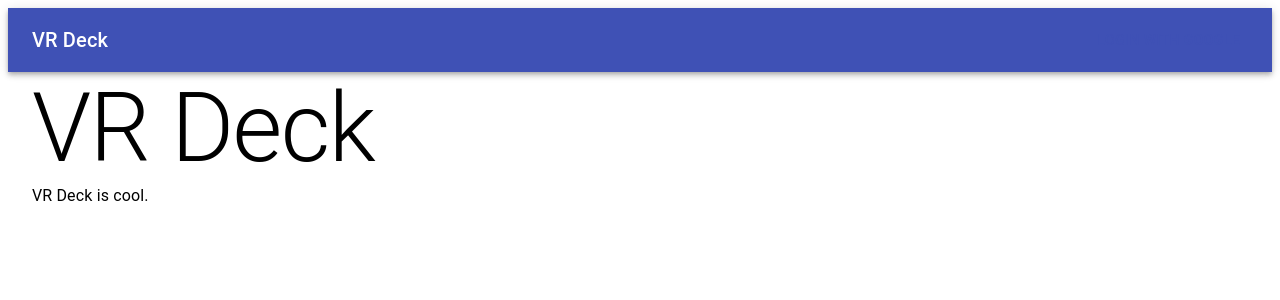
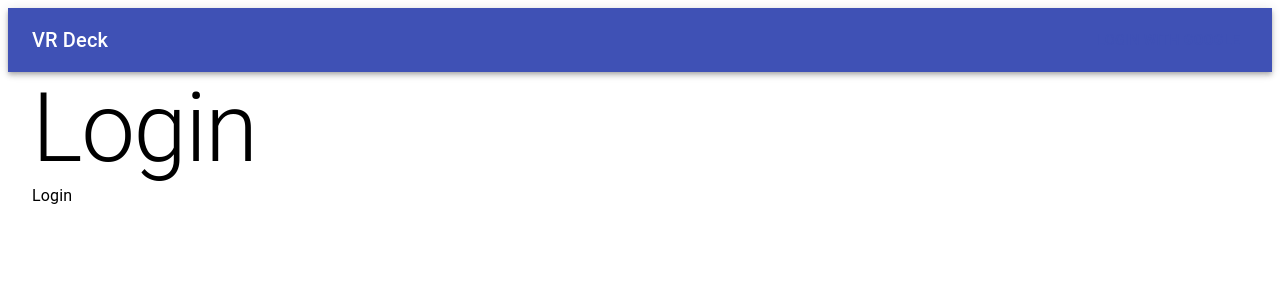
Before and after one commit to vrdeck/vr-deck-editor, a React (Create React App) app: page /login-redirect in a window 1280 px wide. Shown: the top 300 px of the page. Built offline with nearby package versions, Linux system fonts and the light colour scheme.

Commit message:
working on login

```diff
--- a/src/components/App.tsx
+++ b/src/components/App.tsx
@@ -25,6 +25,10 @@ function App() {
           <Terms />
         </Route>
 
+        <Route path="/login-redirect">
+          <Login />
+        </Route>
+
         <Route path="/">
           <Home />
         </Route>
```
Also changed, not shown: src/components/login/LoginRedirect.tsx (added, +17 -0 lines), 1 other file (tests, documents, lock files or other folders).
